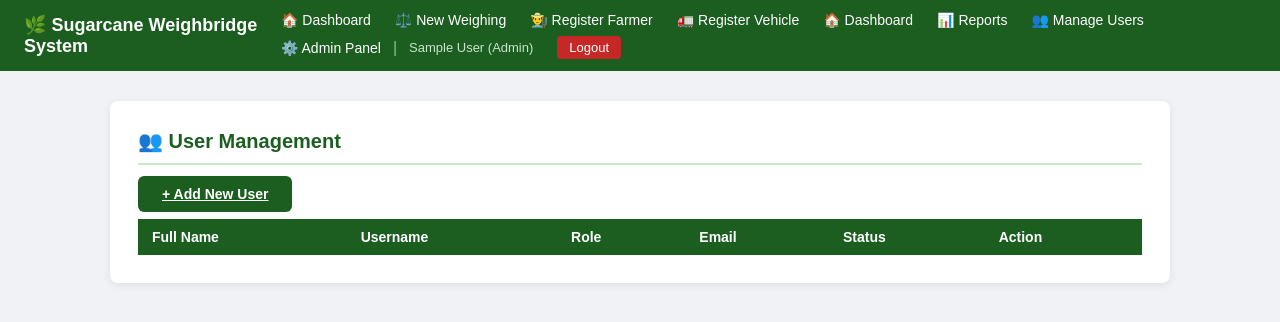
After one commit to Duncanlisutsa/sugarcane-weighbridge-system, a Django app: page /users/ in a window 1280 px wide. The commit adds this page. Shown: the top 322 px of the page. Run offline with Django 5.2, Linux system fonts and the light colour scheme; a user stored in the database is signed in; tables that the repository leaves empty hold one stand-in row (values such as "Sample post"); lists and menus that the app fills with data are empty.

Commit message:
Add user management,Reports and Receipt generation

```diff
--- a/weighapp/templates/weighapp/base.html
+++ b/weighapp/templates/weighapp/base.html
@@ -200,7 +200,7 @@
         {% endif %}
 
         {% if user.role == 'admin' %}
-        <!-- Admin only -->
+        <a href="{% url 'manage_users' %}">👥 Manage Users</a>
         <a href="/admin/">⚙️ Admin Panel</a>
         {% endif %}
 
--- /dev/null
+++ b/weighapp/templates/weighapp/manage_users.html
@@ -0,0 +1,60 @@
+{% extends 'weighapp/base.html' %}
+{% block title %}Manage Users{% endblock %}
+{% block content %}
+
+<div class="card">
+    <h2>👥 User Management</h2>
+
+    <div style="margin-bottom:16px;">
+        <a href="{% url 'add_user' %}" class="btn btn-green">
+            + Add New User
+        </a>
+    </div>
+
+    <table>
+        <thead>
+            <tr>
+                <th>Full Name</th>
+                <th>Username</th>
+                <th>Role</th>
+                <th>Email</th>
+                <th>Status</th>
+                <th>Action</th>
+            </tr>
+        </thead>
+        <tbody>
+            {% for u in users %}
+            <tr>
+                <td>{{ u.full_name }}</td>
+                <td>{{ u.username }}</td>
+                <td>
+                    <span class="badge
+                        {% if u.role == 'manager' %}badge-blue
+                        {% elif u.role == 'clerk' %}badge-green
+                        {% else %}badge-yellow{% endif %}">
+                        {{ u.role|title }}
+                    </span>
+                </td>
+                <td>{{ u.email }}</td>
+                <td>
+                    <span class="badge
+                        {% if u.is_active %}badge-green
+                        {% else %}badge-red{% endif %}">
+                        {% if u.is_active %}Active{% else %}Inactive{% endif %}
+                    </span>
+                </td>
+                <td>
+                    <a href="{% url 'toggle_user' u.pk %}"
+                       class="btn {% if u.is_active %}btn-gray{% else %}btn-green{% endif %}"
+                       style="padding:4px 12px; font-size:12px;"
+                       onclick="return confirm('Are you sure?')">
+                        {% if u.is_active %}Deactivate{% else %}Activate{% endif %}
+                    </a>
+                </td>
+            </tr>
+            {% endfor %}
+        </tbody>
+    </table>
+</div>
+
+{% endblock %}
--- a/weighapp/urls.py
+++ b/weighapp/urls.py
@@ -22,4 +22,9 @@ urlpatterns = [
     #Reports
     path('reports/', views.reports, name='reports'),
     path('reports/export/', views.export_report_pdf, name='export_report_pdf'),
-]
+
+    # User management
+    path('users/',            views.manage_users, name='manage_users'),
+    path('users/add/',        views.add_user,     name='add_user'),
+    path('users/<int:pk>/toggle/', views.toggle_user, name='toggle_user'),
+    ]
--- a/weighapp/views.py
+++ b/weighapp/views.py
@@ -466,3 +466,65 @@ def export_report_pdf(request):
     story.append(table)
     doc.build(story)
     return response
+
+
+# ─────────────────────────────────────────
+# USER MANAGEMENT — Admin only
+# ─────────────────────────────────────────
+@login_required(login_url='login')
+def manage_users(request):
+    if request.user.role != 'admin':
+        return redirect('clerk_dashboard')
+
+    users = User.objects.filter(is_superuser=False).order_by('role', 'full_name')
+    return render(request, 'weighapp/manage_users.html', {'users': users})
+
+
+@login_required(login_url='login')
+def add_user(request):
+    if request.user.role != 'admin':
+        return redirect('clerk_dashboard')
+
+    if request.method == 'POST':
+        username  = request.POST.get('username')
+        full_name = request.POST.get('full_name')
+        email     = request.POST.get('email')
+        role      = request.POST.get('role')
+        password  = request.POST.get('password')
+
+        if User.objects.filter(username=username).exists():
+            messages.error(request, f"Username '{username}' already exists.")
+            return redirect('add_user')
+
+        user = User.objects.create_user(
+            username  = username,
+            password  = password,
+            email     = email,
+            full_name = full_name,
+            role      = role,
+        )
+        AuditLog.objects.create(
+            user       = request.user,
+            action     = 'farmer_created',
+            table_name = 'user',
+            record_id  = user.id,
+            new_value  = f"{full_name} ({role})",
+            ip_address = get_client_ip(request)
+        )
+        messages.success(request, f"User {full_name} created successfully.")
+        return redirect('manage_users')
+
+    return render(request, 'weighapp/add_user.html', {})
+
+
+@login_required(login_url='login')
+def toggle_user(request, pk):
+    if request.user.role != 'admin':
+        return redirect('clerk_dashboard')
+
+    user = User.objects.get(pk=pk)
+    user.is_active = not user.is_active
+    user.save()
+    status = "activated" if user.is_active else "deactivated"
+    messages.success(request, f"User {user.full_name} {status}.")
+    return redirect('manage_users')
```
Also changed, not shown: weighapp/templates/weighapp/add_user.html (added, +55 -0 lines).
